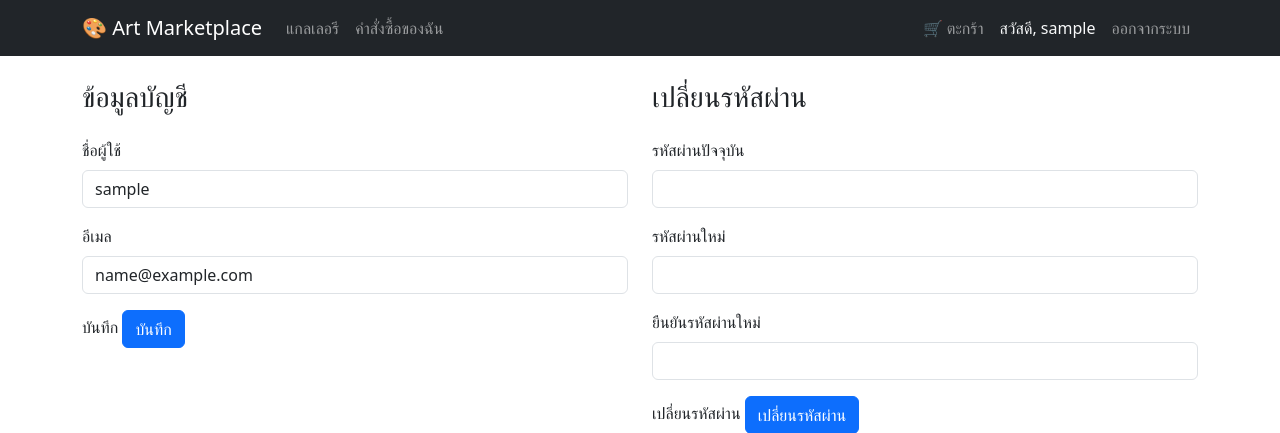
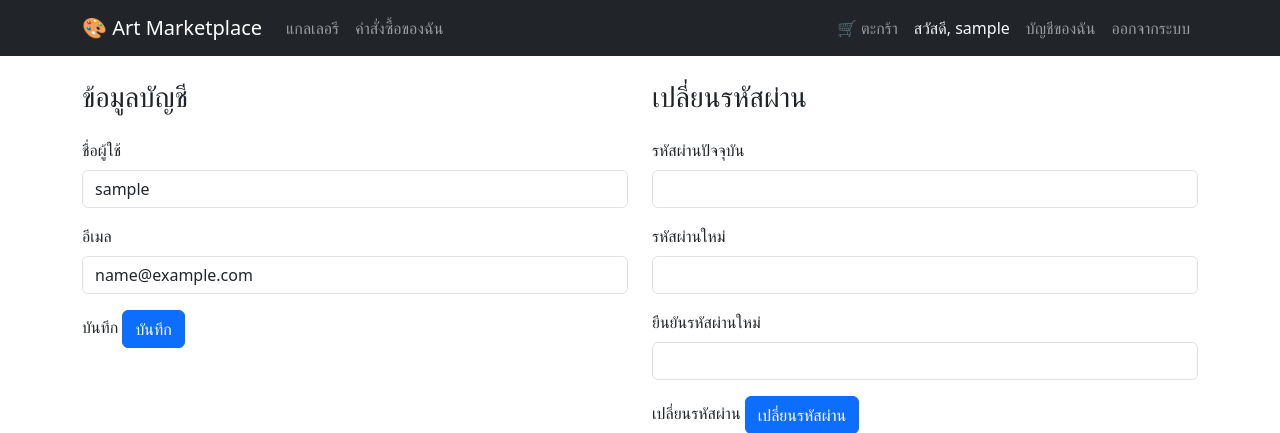
Before and after one commit to SillBott/art-marketplace, a Flask app: page /auth/account in a window 1280 px wide. Shown: the top 433 px of the page. Run offline with Flask 3, Linux system fonts and the light colour scheme; the visitor is signed in with stand-in values (Sample User, id 1); some libraries are stand-ins or nearby versions.

Commit message:
Add account link for authenticated users in navbar

```diff
--- a/art_marketplace/templates/base.html
+++ b/art_marketplace/templates/base.html
@@ -33,6 +33,7 @@
           </li>
           {% if current_user.is_authenticated %}
           <li class="nav-item"><span class="nav-link text-light">สวัสดี, {{ current_user.username }}</span></li>
+          <li class="nav-item"><a class="nav-link" href="{{ url_for('auth.account') }}">บัญชีของฉัน</a></li>
           <li class="nav-item"><a class="nav-link" href="{{ url_for('auth.logout') }}">ออกจากระบบ</a></li>
           {% else %}
           <li class="nav-item"><a class="nav-link" href="{{ url_for('auth.login') }}">เข้าสู่ระบบ</a></li>
```
